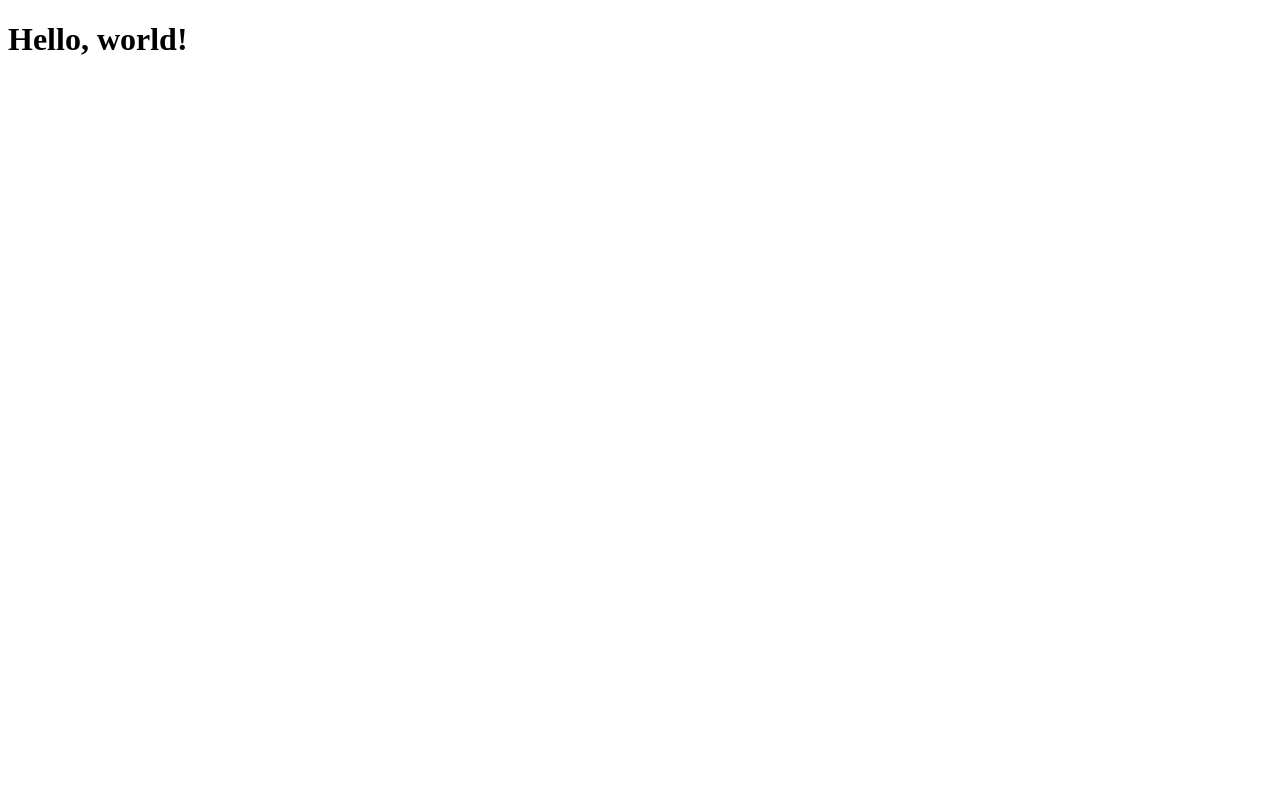
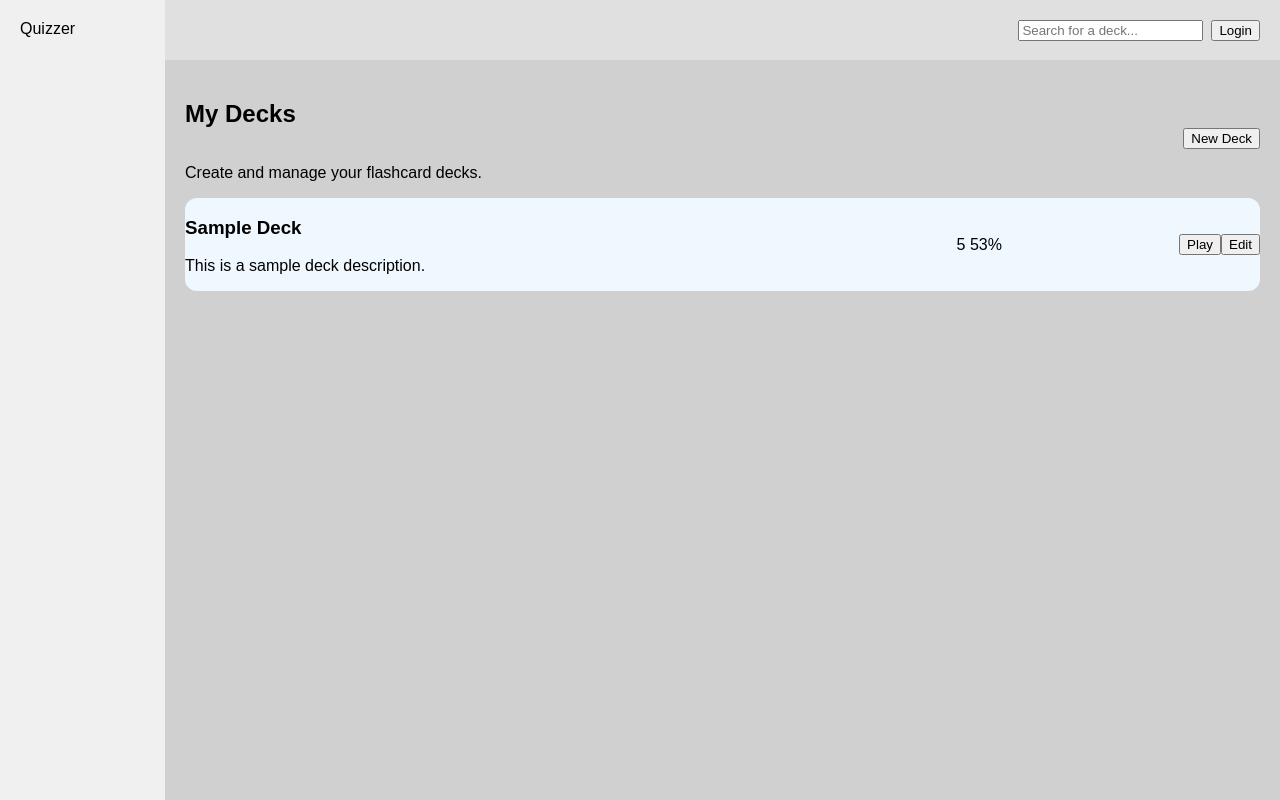
Before and after one commit to Aditya-Y-H/quiz_app, a Flask app: page / in a window 1280 px wide. Before the commit the page is almost empty. Run offline with Flask 3, Linux system fonts and the light colour scheme.

Commit message:
Implement index.html prototype

```diff
--- /dev/null
+++ b/src/quiz_app/static/index.css
@@ -0,0 +1,75 @@
+#main-content {
+    display: grid;
+    grid-template-columns: 165px 1fr;
+    grid-template-rows: 60px 1fr;
+    grid-template-areas:
+        "sidebar search-bar"
+        "sidebar deck-container";
+}
+
+.sidebar {
+    grid-area: sidebar;
+    background-color: #f0f0f0;
+    padding: 20px;
+}
+
+.search-bar {
+    grid-area: search-bar;
+    background-color: #e0e0e0;
+    padding: 20px;
+
+    display: flex;
+    justify-content: flex-end;
+    gap: 8px;
+}
+
+.deck-container {
+    grid-area: deck-container;
+    background-color: #d0d0d0;
+    padding: 20px;
+
+    display: flex;
+    flex-direction: column;
+}
+
+.deck-container__head {
+    display: flex;
+    justify-content: space-between;
+    align-items: center;
+}
+
+.deck-container__head-left {
+    flex: 1;
+    display: flex;
+    flex-flow: column;
+    justify-content: flex-start;
+}
+
+.deck-container__head-right {
+    flex: 1;
+    display: flex;
+    justify-content: flex-end;
+}
+
+
+.deck {
+    background-color: aliceblue;
+    border-radius: 12px;
+
+    display: flex;
+    align-items: center;
+}
+
+.deck__icon,
+.deck__play,
+.deck__edit {
+    flex: 0 0 auto;
+}
+
+.deck__info {
+    flex: 3 1 auto;
+}
+
+.deck__statistics {
+    flex: 1 1 auto;
+}
--- /dev/null
+++ b/src/quiz_app/static/style.css
@@ -0,0 +1,15 @@
+:root {
+    font-size: 16px;
+    font-family: Arial, sans-serif;
+
+    min-height: 100vh;
+}
+
+#main-content {
+    min-height: 100vh;
+}
+
+body {
+    margin: 0;
+    padding: 0;
+}
--- a/src/quiz_app/templates/index.html
+++ b/src/quiz_app/templates/index.html
@@ -1,5 +1,50 @@
 {% extends "layout.html" %}
 
+{% block head %}
+		<link rel="stylesheet" href="{{ url_for('static', filename='index.css') }}">
+{% endblock %}
+
 {% block content %}
-	<h1>Hello, world!</h1>
+	<div class="sidebar">
+		<div class="sidebar__header"><span class="sidebar__header-icon"></span><span class="sidebar__header-title">Quizzer</span></div>
+	</div>
+	<div class="search-bar">
+		<div class="search-bar__bar">
+			<input type="text" class="search-bar__input" placeholder="Search for a deck...">
+		</div>
+		<div class="search-bar__login">
+			<button class="search-bar__login-btn">Login</button>
+		</div>
+	</div>
+	<div class="deck-container">
+		<div class="deck-container__head">
+			<div class="deck-container__head-left">
+
+				<h2>My Decks</h2>
+				<p>Create and manage your flashcard decks.</p>
+			</div>
+			<div class="deck-container__head-right">
+				<button class="deck-container__create-btn">New Deck</button>
+			</div>
+		</div>
+		<div class="deck-container__list">
+			<div class="deck">
+				<span class="deck__icon"></span>
+				<div class="deck__info">
+					<h3 class="deck__title">Sample Deck</h3>
+					<p class="deck__description">This is a sample deck description.</p>
+				</div>
+				<div class="deck__statistics">
+					<span class="deck__statistics-count">5</span>
+					<span class="deck__statistics-accuracy">53%</span>
+				</div>
+				<div class="deck__play">
+					<button class="deck__play-btn">Play</button>
+				</div>
+				<div class="deck__edit">
+					<button class="deck__edit-btn">Edit</button>
+				</div>
+			</div>
+		</div>
+	</div>
 {% endblock %}
--- a/src/quiz_app/templates/layout.html
+++ b/src/quiz_app/templates/layout.html
@@ -4,6 +4,7 @@
 	<meta charset="utf-8">
 	<meta name="viewport" content="width=device-width, initial-scale=1">
 	<meta name="description" content="{% block meta_description %}{% endblock %}">
+	<link rel="stylesheet" href="{{ url_for('static', filename='style.css') }}">
 	<title>{% block title %}Quizzer{% endblock %}</title>
 	{% block head %}{% endblock %}
 </head>
```
